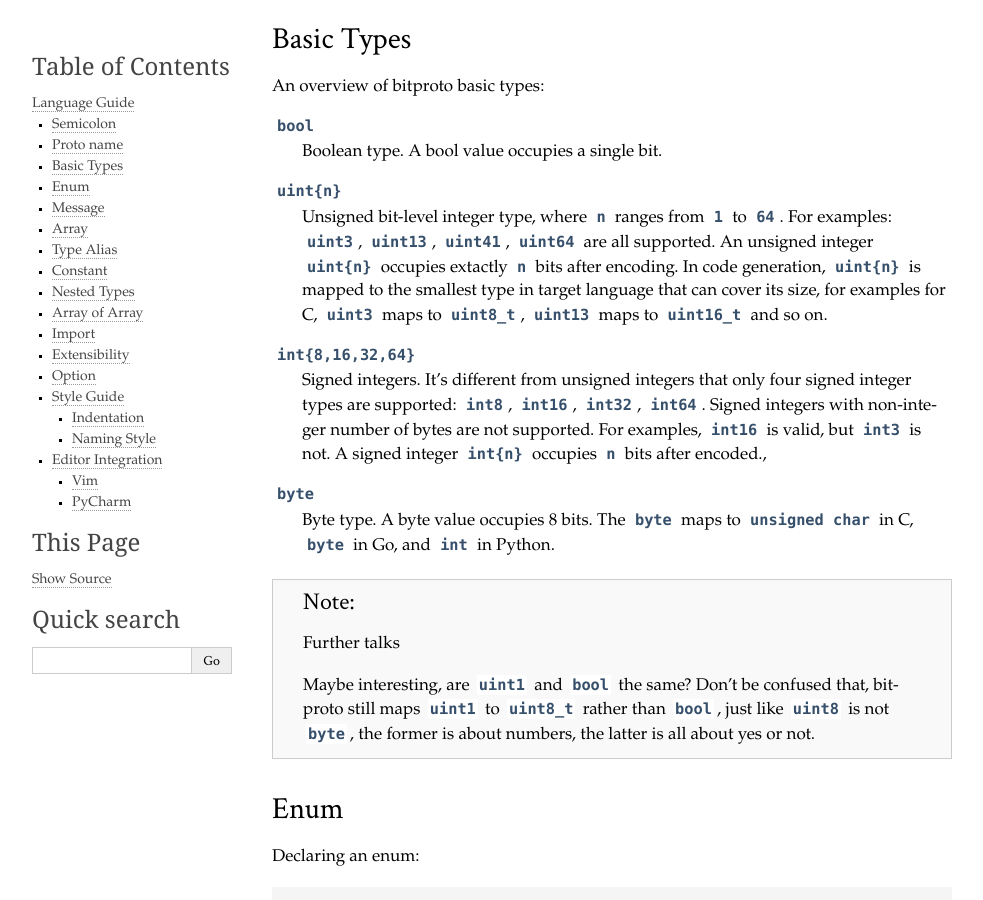
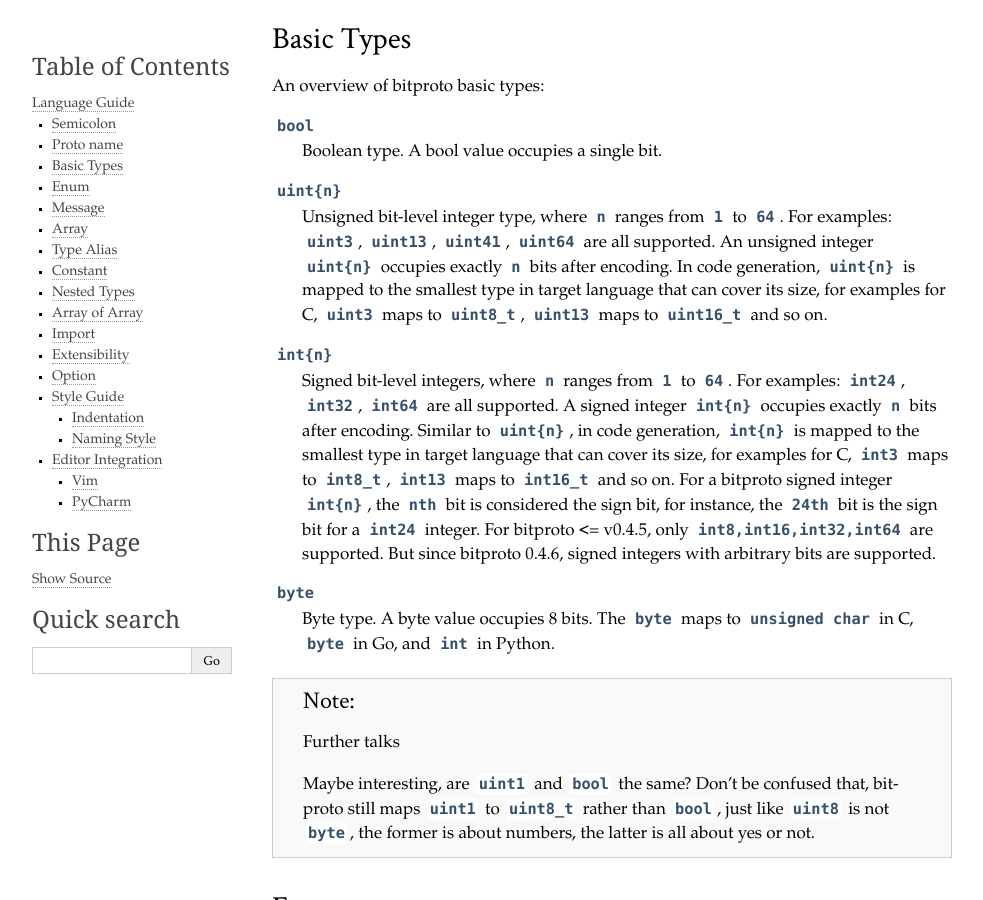
Before and after one commit to hit9/bitproto, a Sphinx documentation site: the page built from docs/language.rst, in a window 1280 px wide and 900 px high, scrolled down 577 px. Shown: the whole window, without its empty margins (138-1121 px from the left). Built offline with Sphinx 7.4.7, drawn with Linux system fonts in a browser that asks for light colours.

Commit message:
Documentation for int{n} support

```diff
--- a/changes.rst
+++ b/changes.rst
@@ -1,6 +1,9 @@
 .. currentmodule:: bitproto
 
 .. _version-0.4.6:
+
+Version 0.4.6
+-------------
 
 - Support signed integers with arbitrary bits, e.g. int24 PR#45.
 
--- a/docs/language.rst
+++ b/docs/language.rst
@@ -38,18 +38,22 @@ An overview of bitproto basic types:
 ``uint{n}``
   | Unsigned bit-level integer type, where ``n`` ranges from ``1`` to ``64``.
     For examples: ``uint3``, ``uint13``, ``uint41``, ``uint64`` are all supported.
-    An unsigned integer ``uint{n}`` occupies extactly ``n`` bits after encoding.
+    An unsigned integer ``uint{n}`` occupies exactly ``n`` bits after encoding.
     In code generation, ``uint{n}`` is mapped to the smallest type in target language
     that can cover its size, for examples for C, ``uint3`` maps to ``uint8_t``, ``uint13``
     maps to ``uint16_t`` and so on.
 
-``int{8,16,32,64}``
-  | Signed integers. It's different from unsigned
-    integers that only four signed integer types are supported:
-    ``int8``, ``int16``, ``int32``, ``int64``. Signed integers with non-integer number
-    of bytes are not supported.
-    For examples, ``int16`` is valid, but ``int3`` is not.
-    A signed integer ``int{n}`` occupies ``n`` bits after encoded.,
+``int{n}``
+  | Signed bit-level integers, where ``n`` ranges from ``1`` to ``64``.
+    For examples: ``int24``, ``int32``, ``int64`` are all supported.
+    A signed integer ``int{n}`` occupies exactly ``n`` bits after encoding.
+    Similar to ``uint{n}``, in code generation, ``int{n}`` is mapped to the smallest type in target language
+    that can cover its size, for examples for C, ``int3`` maps to ``int8_t``, ``int13``
+    maps to ``int16_t`` and so on.
+    For a bitproto signed integer ``int{n}``, the ``nth`` bit is considered the sign bit, for instance,
+    the ``24th`` bit is the sign bit for a ``int24`` integer.
+    For bitproto <= v0.4.5, only ``int8,int16,int32,int64`` are supported.
+    But since bitproto 0.4.6, signed integers with arbitrary bits are supported.
 
 ``byte``
   | Byte type. A byte value occupies 8 bits.
```
Also changed, not shown: 3 other files.
